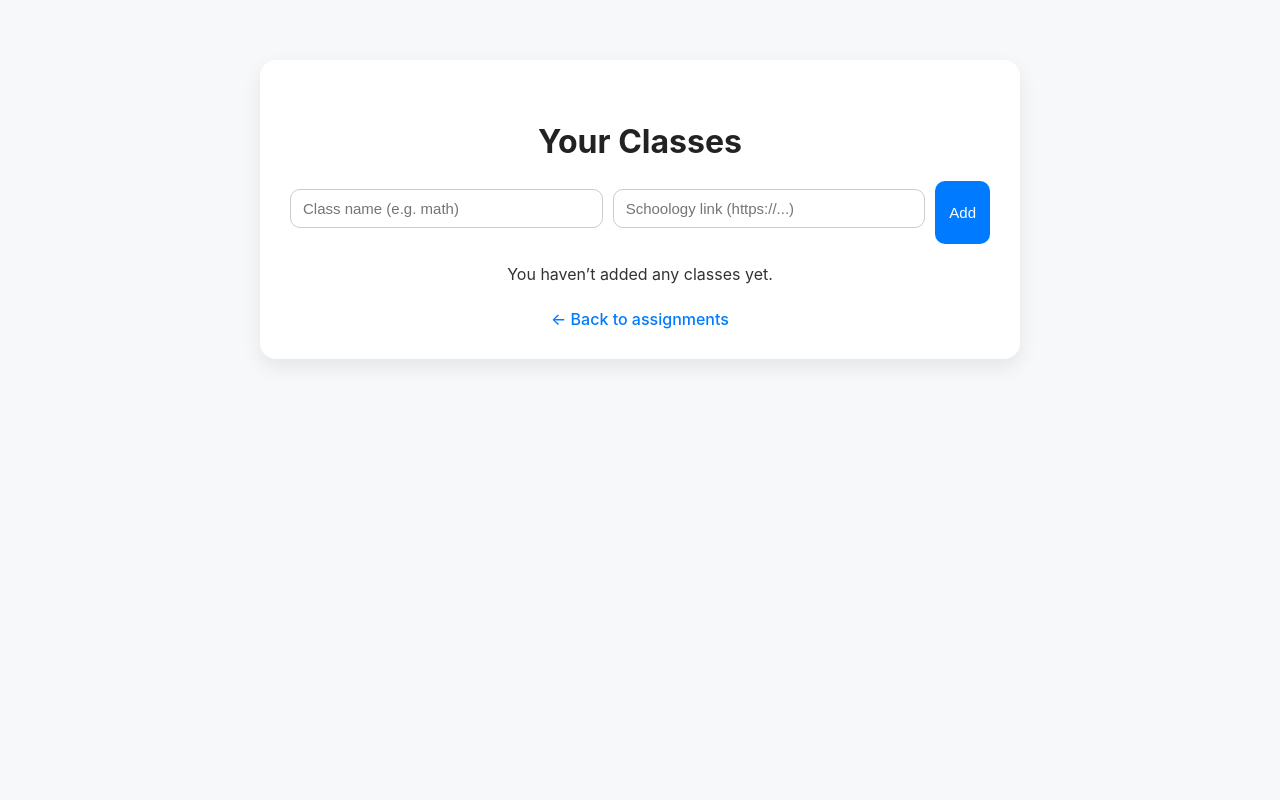
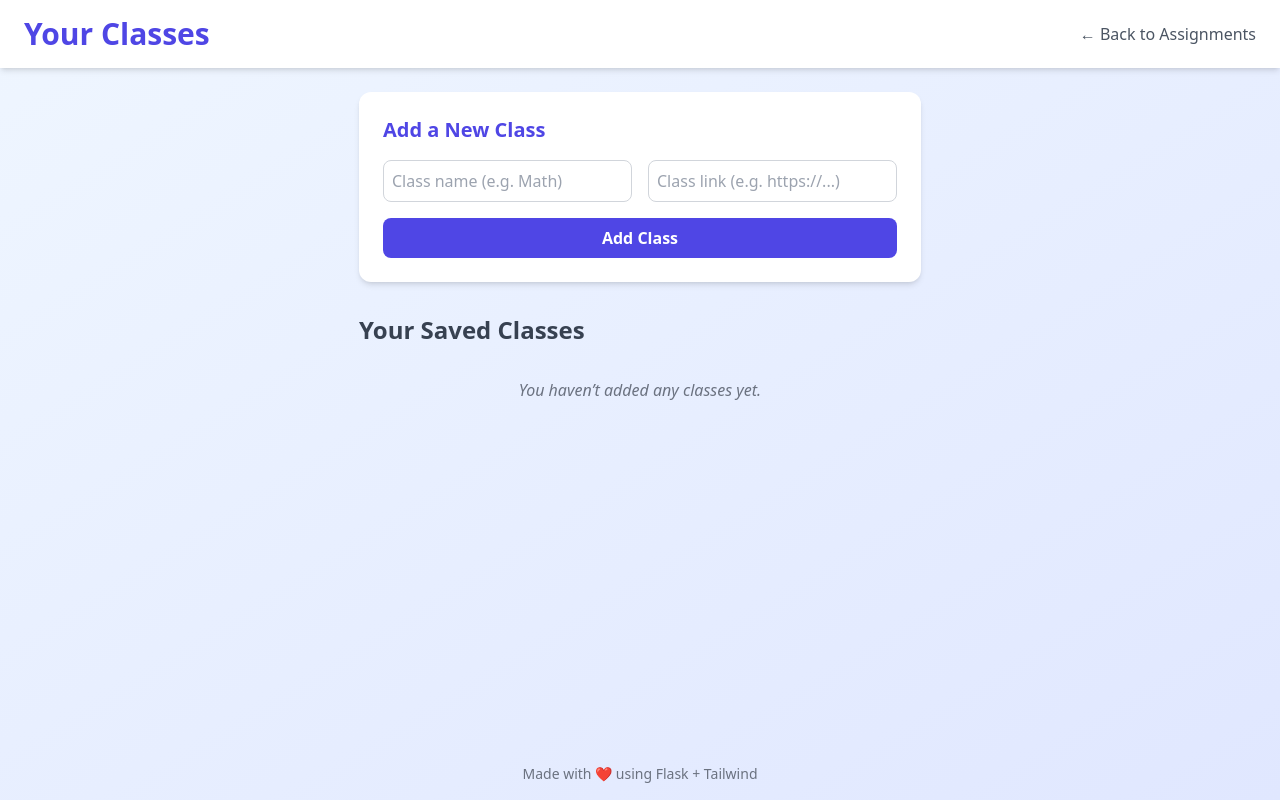
Before and after one commit to DevSpectra-bit/assignment, a Flask app: page /classes in a window 1280 px wide. Run offline with Flask 3, Linux system fonts and the light colour scheme; a user stored in the database is signed in; data that the repository does not hold is empty; some libraries are stand-ins or nearby versions.

Commit message:
Added a tutorial and made the classes look cleaner.

```diff
--- a/app.py
+++ b/app.py
@@ -75,6 +75,15 @@ def init_db():
                 password TEXT NOT NULL
             );
         """)
+    # Add this inside your init_db() function after creating the users table
+    if DATABASE_URL and DATABASE_URL.startswith("postgres"):
+        c.execute("ALTER TABLE users ADD COLUMN IF NOT EXISTS has_seen_tutorial BOOLEAN DEFAULT FALSE;")
+    else:
+        # SQLite doesn’t support IF NOT EXISTS for ALTER TABLE
+        try:
+            c.execute("ALTER TABLE users ADD COLUMN has_seen_tutorial INTEGER DEFAULT 0;")
+        except sqlite3.OperationalError:
+            pass  # Column already exists
 
     # assignments
     if IS_POSTGRES:
@@ -185,7 +194,12 @@ def login():
             if stored_pw and check_password_hash(stored_pw, password):
                 session["user_id"] = row_val(user, "id")
                 session["username"] = row_val(user, "username")
-                return redirect(url_for("index"))
+                has_seen_tutorial = user["has_seen_tutorial"] if "has_seen_tutorial" in user.keys() else False
+                if not has_seen_tutorial:
+                    return redirect(url_for("tutorial"))
+                else:
+                    return redirect(url_for("index"))
+
         flash("❌ Invalid username or password.")
     return render_template("login.html")
 
@@ -265,6 +279,24 @@ def add():
         conn.close()
     return redirect(url_for("index"))
 
+@app.route("/delete/<int:id>", methods=["GET"])
+def delete(id):
+    if "user_id" not in session:
+        return redirect(url_for("login"))
+
+    conn = get_connection()
+    c = conn.cursor()
+
+    # Use the correct placeholder style depending on the database
+    if DATABASE_URL and DATABASE_URL.startswith("postgres"):
+        c.execute("DELETE FROM assignments WHERE id = %s AND user_id = %s", (id, session["user_id"]))
+    else:
+        c.execute("DELETE FROM assignments WHERE id = ? AND user_id = ?", (id, session["user_id"]))
+
+    conn.commit()
+    c.close()
+    conn.close()
+    return redirect(url_for("index"))
 
 # --- CLASS LINKS (per-user) ---
 @app.route("/classes", methods=["GET", "POST"])
@@ -400,6 +432,32 @@ def edit(id):
 
     return render_template("edit.html", assignment=assignment)
 
+@app.route("/tutorial")
+def tutorial():
+    if "user_id" not in session:
+        return redirect(url_for("login"))
+
+    return render_template("tutorial.html")
+
+@app.route("/finish_tutorial", methods=["POST"])
+def finish_tutorial():
+    if "user_id" not in session:
+        return redirect(url_for("login"))
+
+    conn = get_connection()
+    c = conn.cursor()
+
+    if DATABASE_URL and DATABASE_URL.startswith("postgres"):
+        c.execute("UPDATE users SET has_seen_tutorial = TRUE WHERE id = %s", (session["user_id"],))
+    else:
+        c.execute("UPDATE users SET has_seen_tutorial = 1 WHERE id = ?", (session["user_id"],))
+
+    conn.commit()
+    conn.close()
+
+    return redirect(url_for("index"))
+
+
 
 if __name__ == "__main__":
     port = int(os.environ.get("PORT", 5000))
--- a/templates/classes.html
+++ b/templates/classes.html
@@ -1,139 +1,60 @@
 <!DOCTYPE html>
 <html lang="en">
 <head>
-    <meta charset="UTF-8">
-    <meta name="viewport" content="width=device-width, initial-scale=1.0">
-    <title>Your Classes</title>
-    <link rel="stylesheet" href="{{ url_for('static', filename='style.css') }}">
-    <style>
-        body {
-            font-family: "Inter", sans-serif;
-            background: #f7f8fa;
-            margin: 0;
-            padding: 0;
-            color: #333;
-        }
+  <meta charset="UTF-8" />
+  <meta name="viewport" content="width=device-width, initial-scale=1.0" />
+  <title>Your Classes</title>
+  <script src="https://cdn.tailwindcss.com"></script>
+</head>
+<body class="bg-gradient-to-br from-blue-50 to-indigo-100 min-h-screen font-sans text-gray-800 flex flex-col">
 
-        .container {
-            max-width: 700px;
-            margin: 60px auto;
-            background: white;
-            padding: 30px;
-            border-radius: 16px;
-            box-shadow: 0 8px 20px rgba(0,0,0,0.08);
-        }
+  <!-- Header -->
+  <header class="bg-white shadow-md py-4 px-6 flex justify-between items-center">
+    <h1 class="text-3xl font-bold text-indigo-600">Your Classes</h1>
+    <a href="{{ url_for('index') }}" class="text-gray-600 hover:text-indigo-600 font-medium">
+      ← Back to Assignments
+    </a>
+  </header>
 
-        h1 {
-            text-align: center;
-            color: #222;
-        }
+  <main class="flex-1 p-6 max-w-4xl mx-auto">
+    <!-- Add Class Form -->
+    <section class="bg-white rounded-xl shadow-md p-6 mb-8">
+      <h2 class="text-xl font-semibold text-indigo-600 mb-4">Add a New Class</h2>
+      <form action="{{ url_for('manage_classes') }}" method="POST" class="grid md:grid-cols-2 gap-4">
+        <input type="text" name="class_name" placeholder="Class name (e.g. Math)" required class="border border-gray-300 rounded-lg p-2 focus:ring focus:ring-indigo-200">
+        <input type="text" name="link" placeholder="Class link (e.g. https://...)" required class="border border-gray-300 rounded-lg p-2 focus:ring focus:ring-indigo-200">
+        <button type="submit" class="col-span-2 bg-indigo-600 text-white font-semibold py-2 rounded-lg hover:bg-indigo-700 transition">
+          Add Class
+        </button>
+      </form>
+    </section>
 
-        form {
-            display: flex;
-            gap: 10px;
-            margin-top: 20px;
-        }
+    <!-- Class List -->
+    <section>
+      <h2 class="text-2xl font-semibold text-gray-700 mb-4">Your Saved Classes</h2>
 
-        input[type="text"] {
-            flex: 1;
-            padding: 10px 12px;
-            border: 1px solid #ccc;
-            border-radius: 10px;
-            font-size: 15px;
-        }
+      {% if classes %}
+        <div class="grid sm:grid-cols-2 lg:grid-cols-3 gap-6">
+          {% for c in classes %}
+          <div class="bg-white rounded-xl shadow-md p-5 border border-gray-200 hover:shadow-lg transition">
+            <h3 class="text-lg font-semibold text-gray-800 mb-2 capitalize">{{ c.class_name }}</h3>
+            <a href="{{ c.link }}" target="_blank" class="text-indigo-600 hover:underline text-sm break-all">{{ c.link }}</a>
 
-        button {
-            background: #007bff;
-            color: white;
-            border: none;
-            padding: 10px 14px;
-            border-radius: 10px;
-            cursor: pointer;
-            font-size: 15px;
-            transition: 0.2s;
-        }
+            <div class="mt-4 flex justify-end">
+              <a href="{{ url_for('delete_class', id=c.id) }}" class="text-red-500 text-sm font-medium hover:underline">Delete</a>
+            </div>
+          </div>
+          {% endfor %}
+        </div>
+      {% else %}
+        <p class="text-center text-gray-500 italic mt-8">You haven’t added any classes yet.</p>
+      {% endif %}
+    </section>
+  </main>
 
-        button:hover {
-            background: #0056b3;
-        }
-
-        table {
-            width: 100%;
-            margin-top: 25px;
-            border-collapse: collapse;
-        }
-
-        th, td {
-            padding: 10px 8px;
-            text-align: left;
-        }
-
-        th {
-            background: #f1f3f5;
-        }
-
-        tr:nth-child(even) {
-            background: #fafafa;
-        }
-
-        a.delete {
-            color: #e63946;
-            text-decoration: none;
-            font-weight: bold;
-        }
-
-        a.delete:hover {
-            text-decoration: underline;
-        }
-
-        .nav {
-            text-align: center;
-            margin-top: 25px;
-        }
-
-        .nav a {
-            color: #007bff;
-            text-decoration: none;
-            font-weight: 500;
-        }
-
-        .nav a:hover {
-            text-decoration: underline;
-        }
-    </style>
-</head>
-<body>
-    <div class="container">
-        <h1>Your Classes</h1>
-
-        <form action="{{ url_for('manage_classes') }}" method="POST">
-            <input type="text" name="class_name" placeholder="Class name (e.g. math)" required>
-            <input type="text" name="link" placeholder="Schoology link (https://...)" required>
-            <button type="submit">Add</button>
-        </form>
-
-        {% if classes %}
-        <table>
-            <tr>
-                <th>Class Name</th>
-                <th>Link</th>
-                <th>Action</th>
-            </tr>
-            {% for c in classes %}
-            <tr>
-                <td>{{ c.class_name }}</td>
-                <td><a href="{{ c.link }}" target="_blank">{{ c.link }}</a></td>
-                <td><a href="{{ url_for('delete_class', id=c.id) }}" class="delete">Delete</a></td>
-            </tr>
-            {% endfor %}
-        </table>
-        {% else %}
-        <p style="text-align:center; margin-top:20px;">You haven’t added any classes yet.</p>
-        {% endif %}
-
-        <div class="nav">
-            <a href="{{ url_for('index') }}">← Back to assignments</a>
-        </div>
-    </div>
+  <!-- Footer -->
+  <footer class="text-center text-sm text-gray-500 py-4 mt-auto">
+    Made with ❤️ using Flask + Tailwind
+  </footer>
 </body>
 </html>
--- a/templates/index.html
+++ b/templates/index.html
@@ -79,7 +79,9 @@
               <div class="flex justify-between items-center">
                 <a href="{{ url_for('edit', id=a.id) }}" class="text-blue-600 font-medium hover:underline text-sm">Edit</a>
                 <a href="{{ url_for('redirect_by_class', id=a.id) }}" target="_blank" class="text-indigo-600 font-medium hover:underline text-sm">Go to Class</a>
+                <a href="{{ url_for('delete', id=a.id) }}" class="text-red-500 font-medium hover:underline text-sm" onclick="return confirm('Are you sure you want to delete this assignment? This cannot be undone.')">Delete</a>
               </div>
+
             </div>
           </div>
           {% endfor %}
```
Also changed, not shown: templates/tutorial.html (added, +66 -0 lines), assignments.db.
